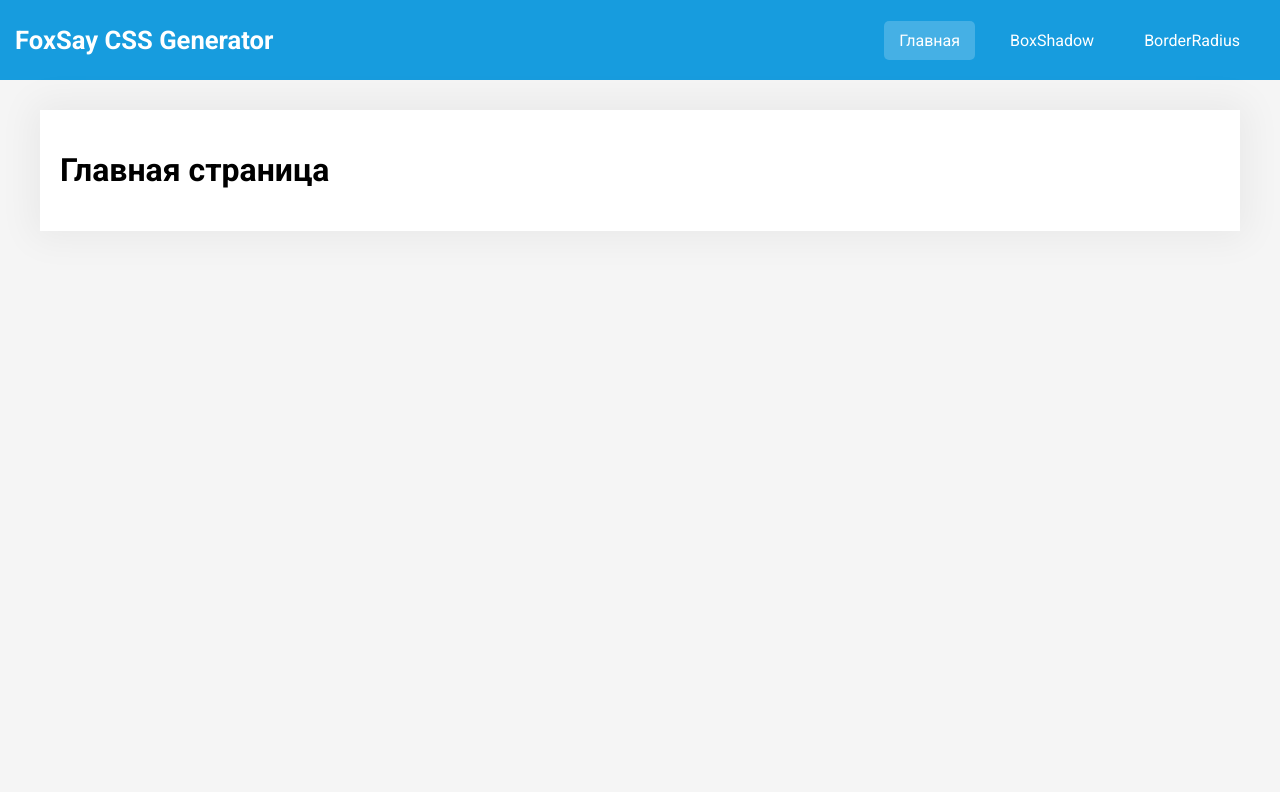
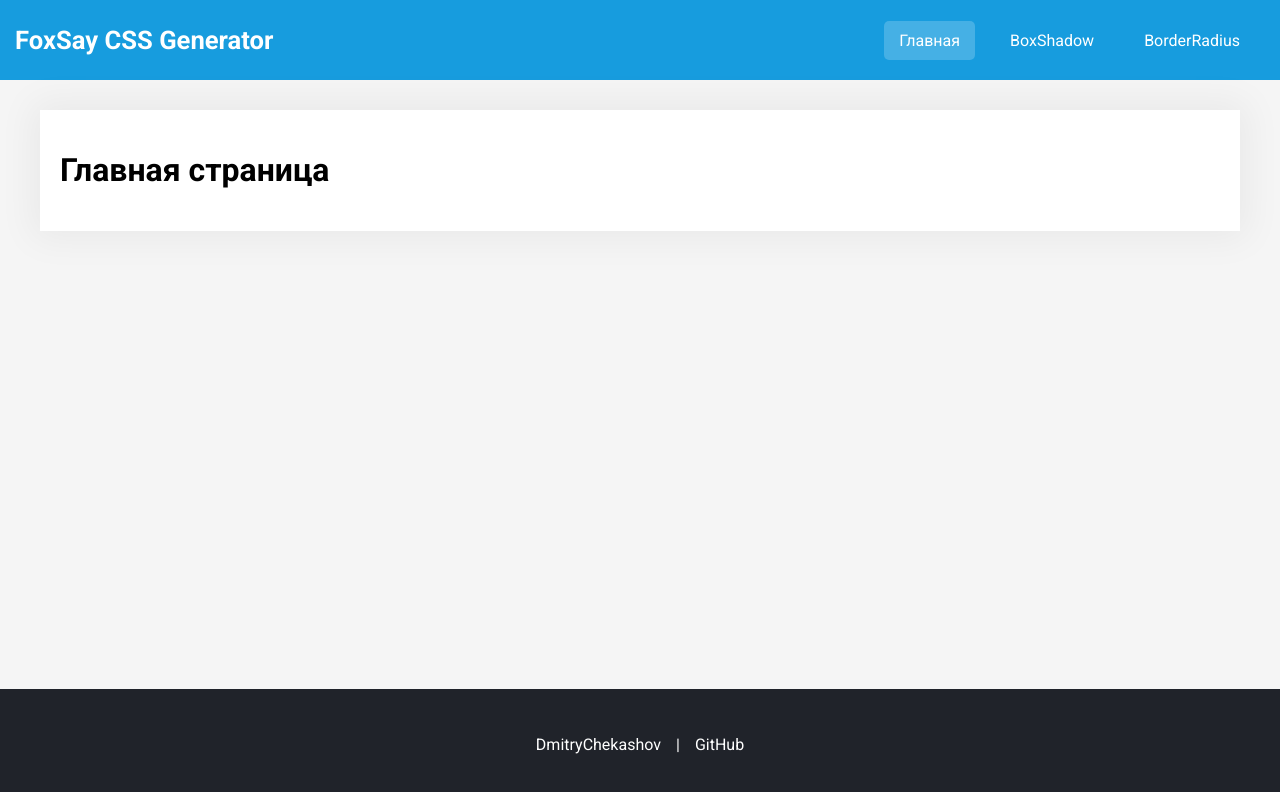
Before and after one commit to DimaChekashov/foxsay-css-generator, a React (Create React App) app: page / in a window 1280 px wide. Shown: the top 792 px of the page. Built offline with nearby package versions, Linux system fonts and the light colour scheme.

Commit message:
add footer

```diff
--- a/src/app/App.css
+++ b/src/app/App.css
@@ -9,3 +9,9 @@
     margin: 30px 0 40px;
     box-shadow: 0px 0px 35px 8px rgba(0, 0, 0, 0.05);
 }
+
+.page-container {
+    position: relative;
+    min-height: 100vh;
+    padding-bottom: 111px;
+}
--- a/src/app/App.js
+++ b/src/app/App.js
@@ -1,6 +1,7 @@
 import React from "react";
 import "./App.css";
-import HeaderApp from "../component/HeaderApp/HeaderApp";
+import HeaderApp from "../component/HeaderApp/HeaderApp.jsx";
+import Footer from "../component/Footer/Footer.jsx";
 import MainPage from "../pages/MainPage/MainPage";
 import BorderRadius from "../pages/BorderRadius/BorderRadius";
 import BoxShadow from "../pages/BoxShadow/BoxShadow";
@@ -8,7 +9,7 @@ import { Route, Switch } from "react-router-dom";
 
 function App() {
     return (
-        <>
+        <div className="page-container">
             <HeaderApp />
             <div className="container">
                 <div className="wrapper">
@@ -25,7 +26,8 @@ function App() {
                     </Switch>
                 </div>
             </div>
-        </>
+            <Footer />
+        </div>
     );
 }
 
--- /dev/null
+++ b/src/component/Footer/Footer.jsx
@@ -0,0 +1,15 @@
+import React from "react";
+import "./Footer.scss";
+
+function Footer() {
+    return (
+        <footer className="footer">
+            <ul className="footer__list">
+                <li><a href="https://career.habr.com/foxsayjs">DmitryChekashov</a></li>|
+                <li><a href="https://github.com/DimaChekashov">GitHub</a></li>
+            </ul>
+        </footer>
+    );
+}
+
+export default Footer;
--- /dev/null
+++ b/src/component/Footer/Footer.scss
@@ -0,0 +1,31 @@
+.footer {
+    background-color: #20232a;
+    padding: 30px 20px;
+    display: flex;
+    align-items: center;
+    justify-content: center;
+    position: absolute;
+    bottom: 0;
+    width: 100%;
+}
+
+.footer__list {
+    list-style: none;
+    padding: 0;
+    display: flex;
+    align-items: center;
+    color: #fff;
+    font-size: 1rem;
+    li {
+        padding: 0 15px;
+    }
+    a {
+        color: #fff;
+        text-decoration: none;
+        transition: opacity 0.3s ease;
+        &:hover {
+            color: #fff;
+            opacity: 0.5;
+        }
+    }
+}
--- a/src/index.css
+++ b/src/index.css
@@ -1,4 +1,8 @@
 @import url("https://fonts.googleapis.com/css2?family=Roboto:wght@300;400;500;700&display=swap");
+
+* {
+    box-sizing: border-box;
+}
 
 body {
     margin: 0;
```
Also changed, not shown: src/component/HeaderApp/HeaderApp.jsx (renamed from src/component/HeaderApp/HeaderApp.js).
